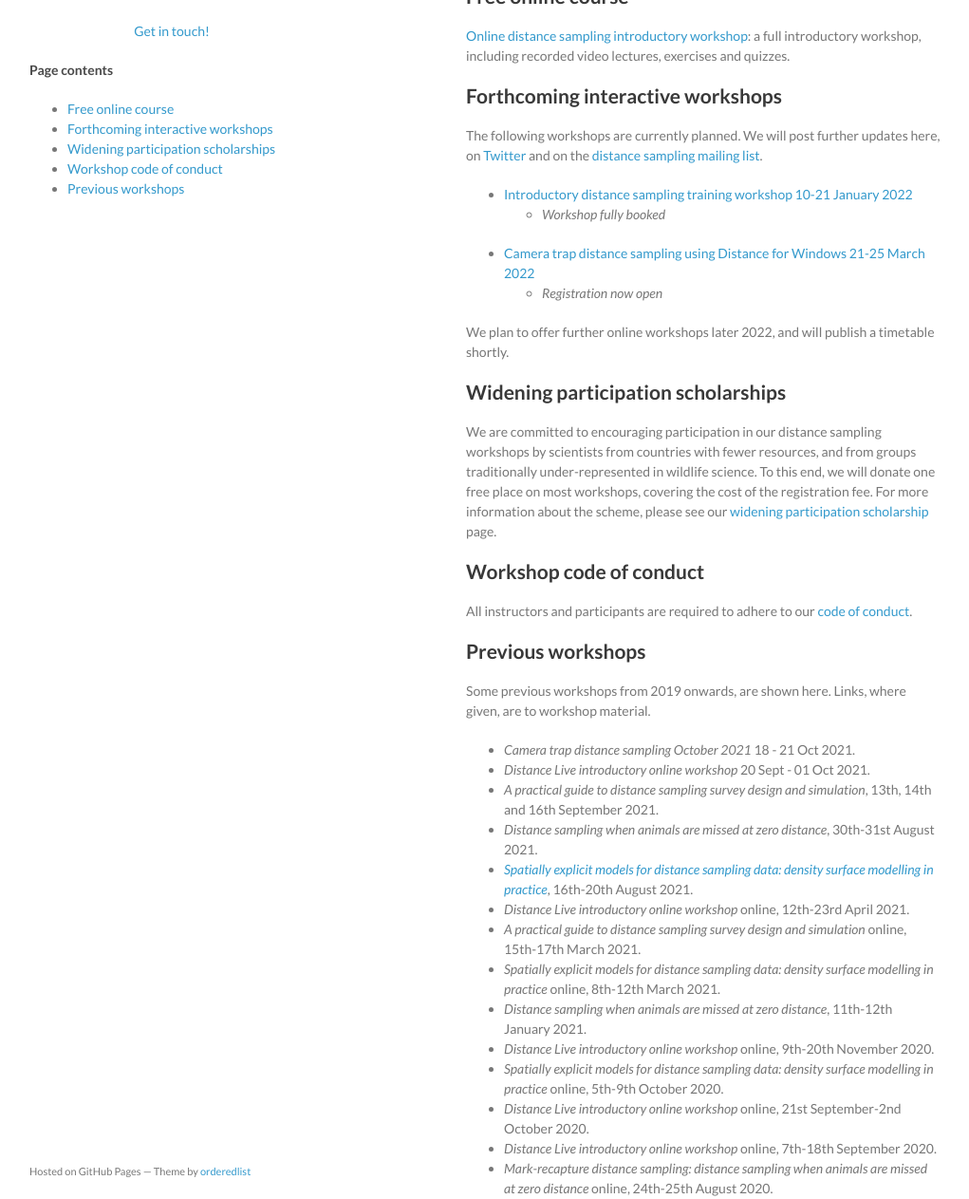
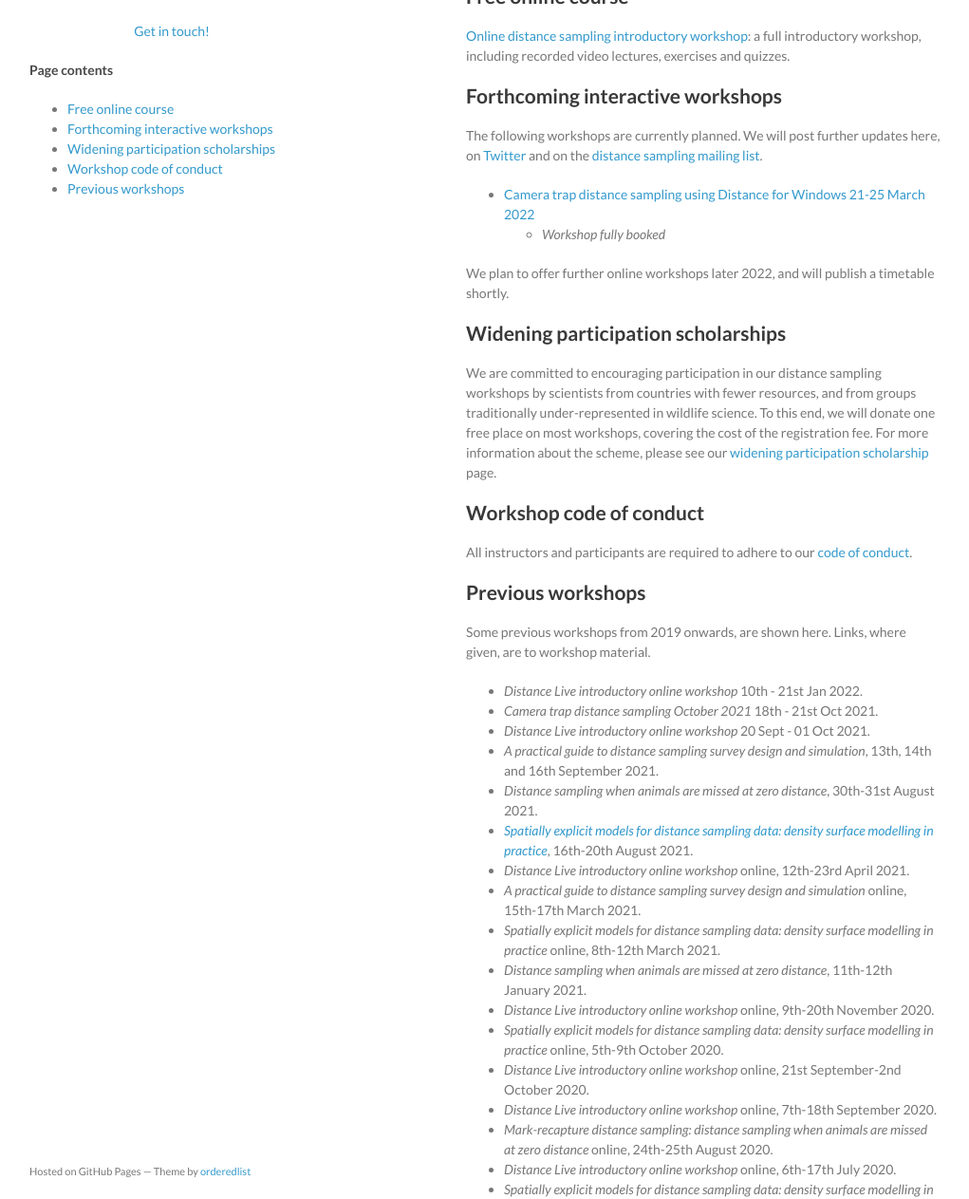
Before and after one commit to distanceworkshops/distanceworkshops.github.io, a Jekyll site: the page built from index.md, in a window 1280 px wide and 1400 px high, cut to the strip 137-1400 px from the top of the window. Shown: the whole strip at 95% size, without its empty margins (129-1150 px from the left). Built offline with Jekyll 4.4.1, drawn with Linux system fonts in a browser that asks for light colours.

Commit message:
intro jan22 finished ctds mar22 full

```diff
--- a/index.md
+++ b/index.md
@@ -17,10 +17,8 @@ Here you can find content for distance sampling workshops including slides, exer
 
 The following workshops are currently planned.  We will post further updates here, on [Twitter](http://twitter.com/distancesamp) and on the [distance sampling mailing list](https://groups.google.com/forum/#!forum/distance-sampling).
 
-- [Introductory distance sampling training workshop 10-21 January 2022](http://workshops.distancesampling.org/intro-jan-2022)
+- [Camera trap distance sampling using Distance for Windows 21-25 March 2022](http://workshops.distancesampling.org/CTDS-Mar2022.html)
   - *Workshop fully booked*
-- [Camera trap distance sampling using Distance for Windows 21-25 March 2022](http://workshops.distancesampling.org/CTDS-Mar2022.html)
-  - *Registration now open*
 
 We plan to offer further online workshops later 2022, and will publish a timetable shortly.
 
@@ -36,7 +34,8 @@ All instructors and participants are required to adhere to our [code of conduct]
 
 Some previous workshops from 2019 onwards, are shown here. Links, where given, are to workshop material.
 
-- *Camera trap distance sampling October 2021* 18 - 21 Oct 2021.
+- *Distance Live introductory online workshop* 10th - 21st Jan 2022.
+- *Camera trap distance sampling October 2021* 18th - 21st Oct 2021.
 - *Distance Live introductory online workshop* 20 Sept - 01 Oct 2021.
 - *A practical guide to distance sampling survey design and simulation*, 13th, 14th and 16th September 2021.
 - *Distance sampling when animals are missed at zero distance*, 30th-31st August 2021.
```
